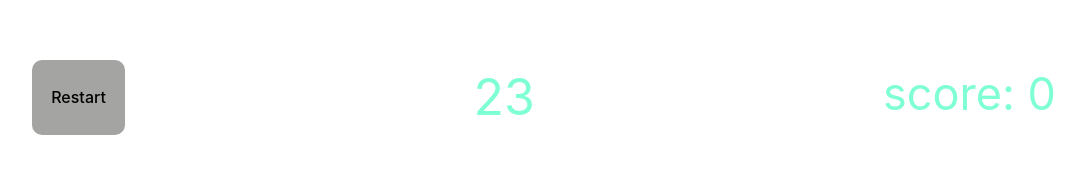
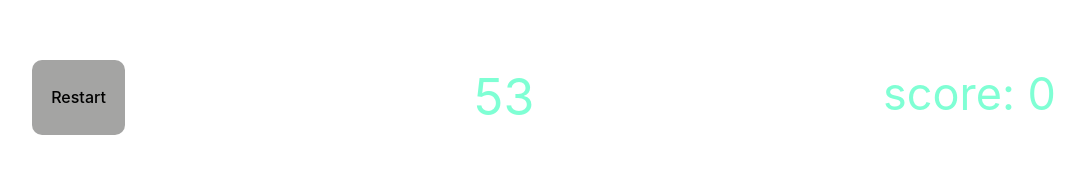
Before and after one commit to ShihYuChang/--svelte, a Svelte app: page / in a window 1280 px wide. Shown: the part 153-338 px from the top of the page, without its empty margins (96-1181 px from the left). Built offline with nearby package versions, Linux system fonts and the light colour scheme.

Commit message:
Correcting the inital countdown time

```diff
--- a/src/App.svelte
+++ b/src/App.svelte
@@ -8,7 +8,7 @@
   }
 
   let score: number = 0;
-  let seconds: number = 30;
+  let seconds: number = 60;
   const [words, dispatch] = reducible(initialWords, reducer);
 
   interface Action {
```
